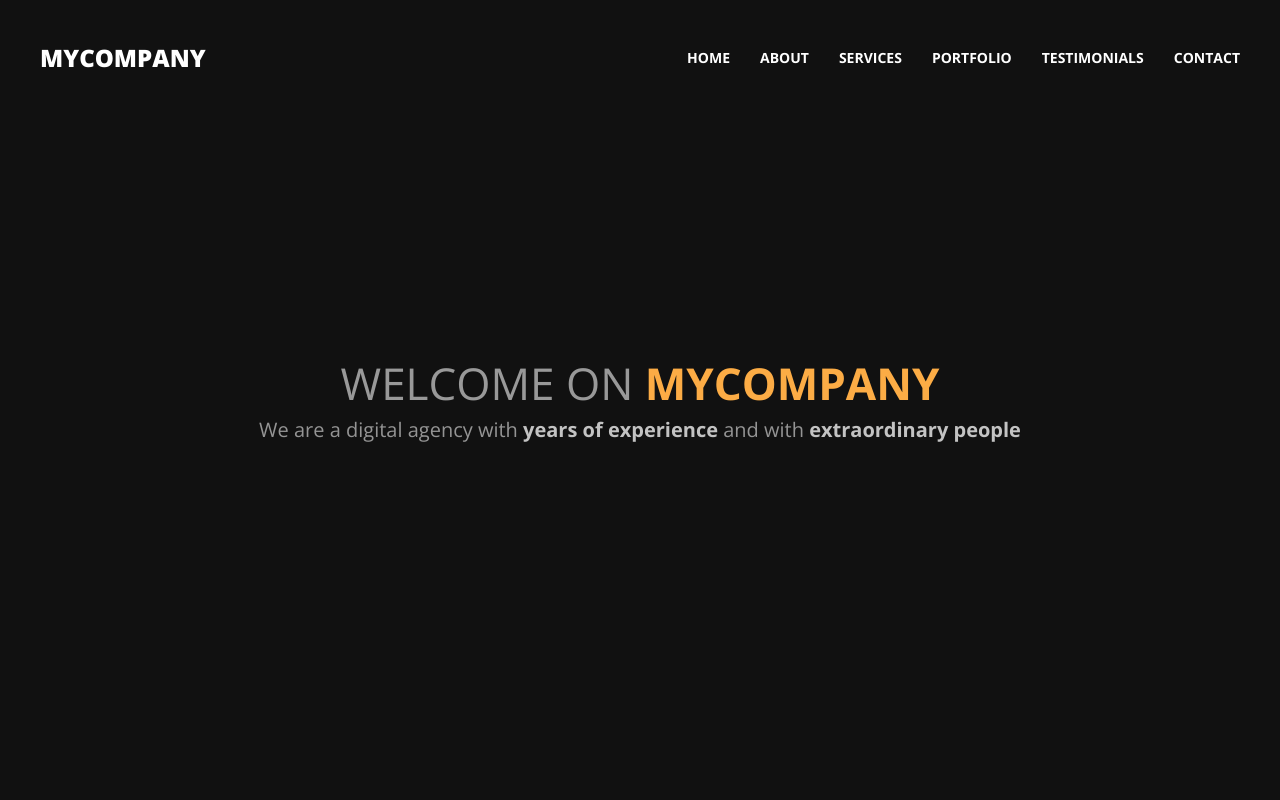
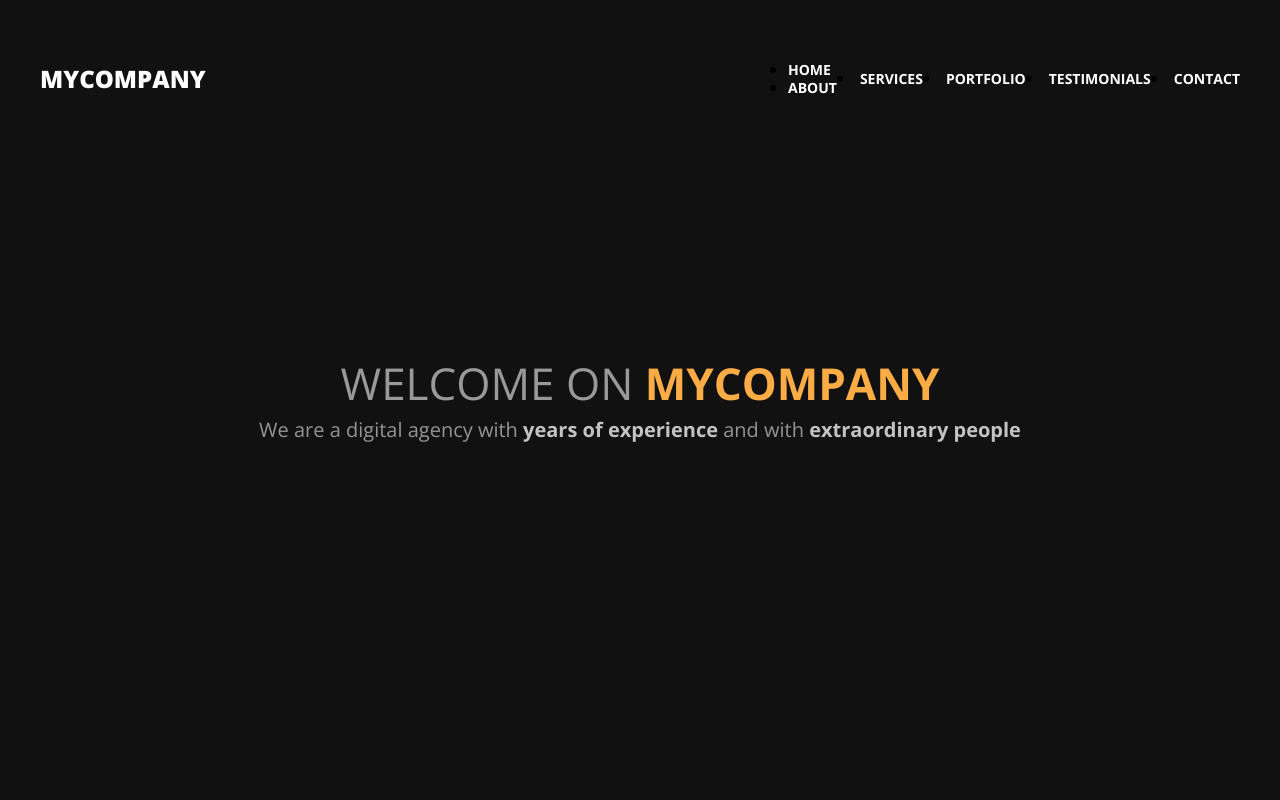
Before and after one commit to DariaZheltkova/MyCompany, a plain HTML site: page index.html in a window 1280 px wide. Shown: the top 800 px of the page. Drawn offline with nearby package versions, Linux system fonts and the light colour scheme.

Commit message:
nav html

```diff
--- a/index.html
+++ b/index.html
@@ -23,12 +23,26 @@
                     <a href="#">mycompany</a>
                 </div>
                 <nav class="nav">
-                    <a class="nav_link" href="#">HOME</a>
-                    <a class="nav_link" href="#">About</a>
-                    <a class="nav_link" href="#">SERVICES</a>
-                    <a class="nav_link" href="#">portfolio</a>
-                    <a class="nav_link" href="#">testimonials</a>
-                    <a class="nav_link" href="#"> CONTACT</a>
+                    <ul class="nav_list">
+                        <li class="nav_item">
+                            <a class="nav_link" href="#">home</a>
+                        </li>
+                        <li class="nav_item">
+                            <a class="nav_link" href="#">About</a>
+                        </li>
+                    </ul>
+                    <li class="nav_item">
+                        <a class="nav_link" href="#">services</a>
+                    </li>
+                    <li class="nav_item">
+                        <a class="nav_link" href="#">portfolio</a>
+                    </li>
+                    <li class="nav_item">
+                        <a class="nav_link" href="#">testimonials</a>
+                    </li>
+                    <li class="nav_item">
+                        <a class="nav_link" href="#">contact</a>
+                    </li>
                 </nav>
             </div>
         </div>
@@ -264,8 +278,8 @@
                 <textarea name="input-message" id="input-message" class="form_textarea"></textarea>
             </form>
             <div class="text_right">
-            <button class="btn" type="submit">send</button>
-        </div>
+                <button class="btn" type="submit">send</button>
+            </div>
         </div>
     </section>
 
@@ -273,14 +287,14 @@
         <div class="container">
             <nav class="footer_nav">
                 <a href="#" class="footer_nav-link">
-                    <img class="footer_social" src="img/social/facebook-f-brands.svg" alt="" width="8px"
-                    height="16px">
+                    <img class="footer_social" src="img/social/facebook-f-brands.svg" alt="" width="8px" height="16px">
                 </a>
                 <a href="#" class="footer_nav-link"></a>
                 <a href="#" class="footer_nav-link"></a>
                 <a href="#" class="footer_nav-link"></a>
                 <a href="#" class="footer_nav-link" target="_blank">
-                    <img src="img/social/dribbble-brands.svg" alt="" class="footer_social" width="16px" height="16px" fill="#b2b2b2">
+                    <img src="img/social/dribbble-brands.svg" alt="" class="footer_social" width="16px" height="16px"
+                        fill="#b2b2b2">
                 </a>
             </nav>
         </div>
```
